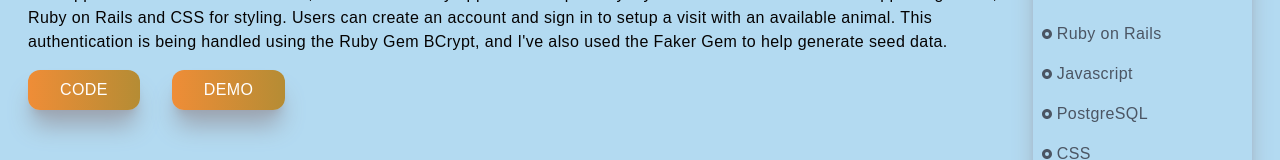
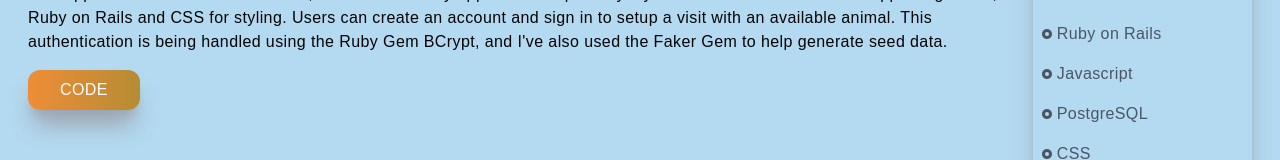
Before and after one commit to JCBuren/JBCreations, a Next.js app: page /animal in a window 1280 px wide. Shown: the part 514-674 px from the top of the page. Built offline with nearby package versions, Linux system fonts and the light colour scheme.

Commit message:
remove demo button

```diff
--- a/pages/animal.jsx
+++ b/pages/animal.jsx
@@ -41,7 +41,7 @@
             target='_blank'
             rel='noreferrer'
         >
-            <button className='px-8 py-2 mt-4'>Demo</button>
+            {/* <button className='px-8 py-2 mt-4'>Demo</button> */}
         </a>
 
         </div>
--- a/pages/sports.jsx
+++ b/pages/sports.jsx
@@ -41,7 +41,7 @@
             target='_blank'
             rel='noreferrer'
         >
-            <button className='px-8 py-2 mt-4'>Demo</button>
+            {/* <button className='px-8 py-2 mt-4'>Demo</button> */}
         </a>
 
         </div>
```
